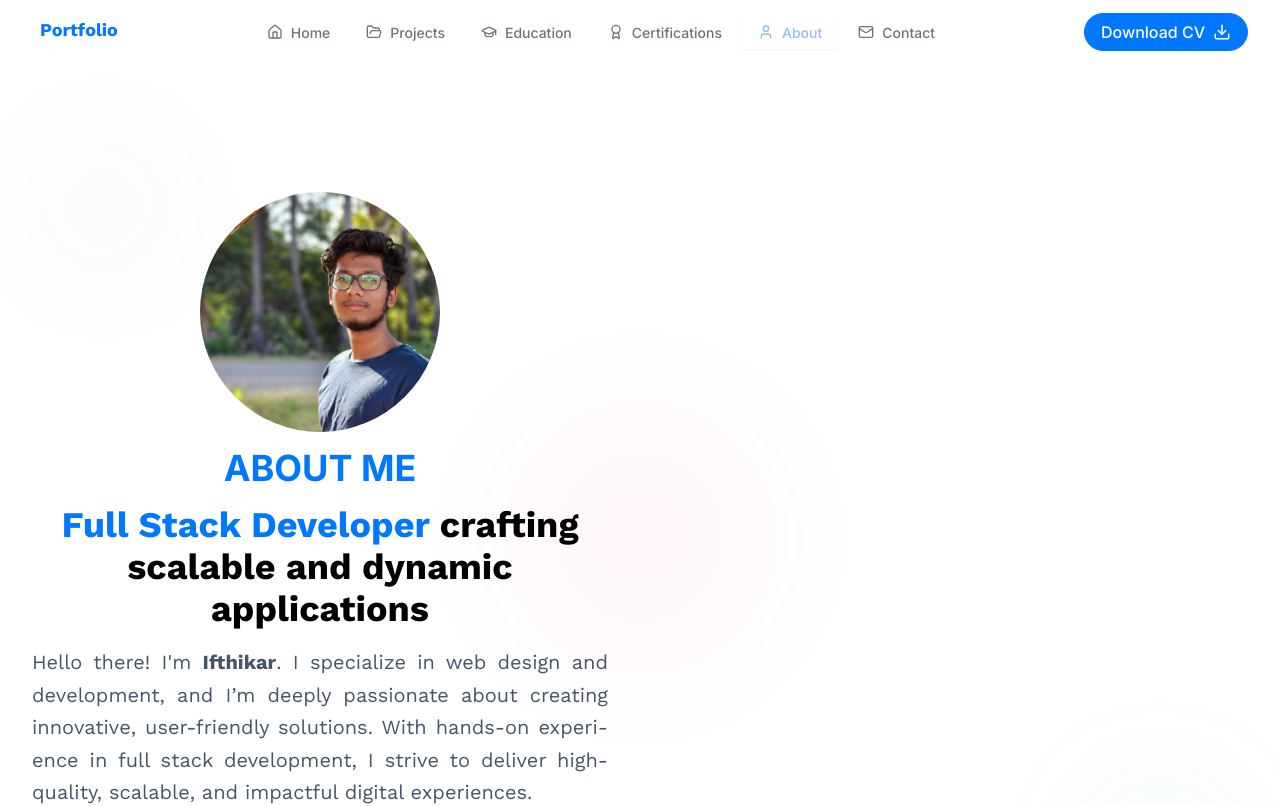
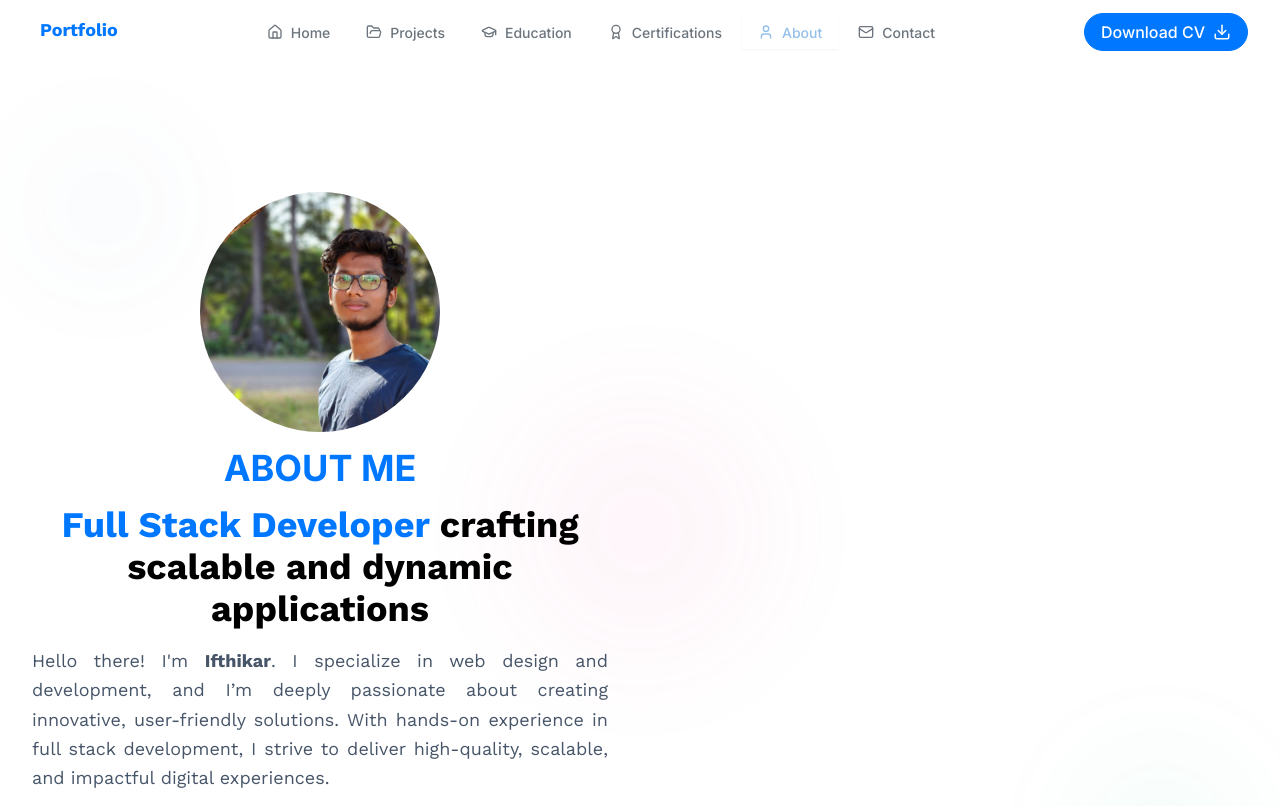
Before and after one commit to ifthikar2267/portfolio, a React (Vite) app: page /about in a window 1280 px wide. Shown: the top 806 px of the page. Built offline with nearby package versions, Linux system fonts and the light colour scheme.

Commit message:
certifications

```diff
--- a/src/pages/about/components/HeroSection.jsx
+++ b/src/pages/about/components/HeroSection.jsx
@@ -64,7 +64,7 @@ const HeroSection = () => {
               <span className="text-black">crafting scalable and dynamic applications</span>
             </h3>
 
-              <p className="text-xl text-slate-600 leading-relaxed max-w-2xl font-worksans text-justify [hyphens:auto]">
+              <p className="text-lg text-slate-600 leading-relaxed max-w-2xl font-worksans text-justify">
               Hello there! I'm <span className='font-bold'>Ifthikar</span>. I specialize in web design and development, and I’m deeply passionate about creating innovative, user-friendly solutions. With hands-on experience in full stack development, I strive to deliver high-quality, scalable, and impactful digital experiences.
               </p>
             </div>
```
